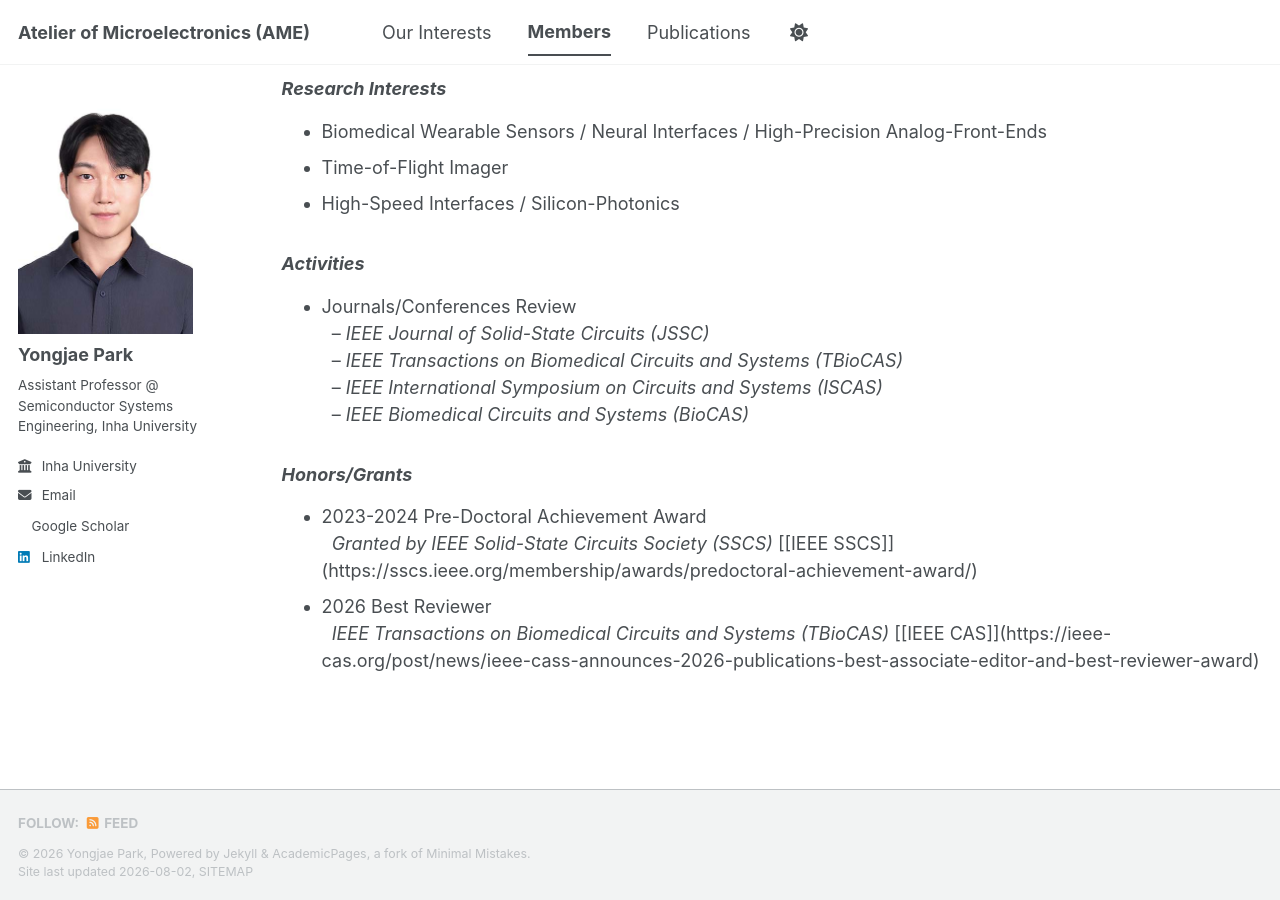
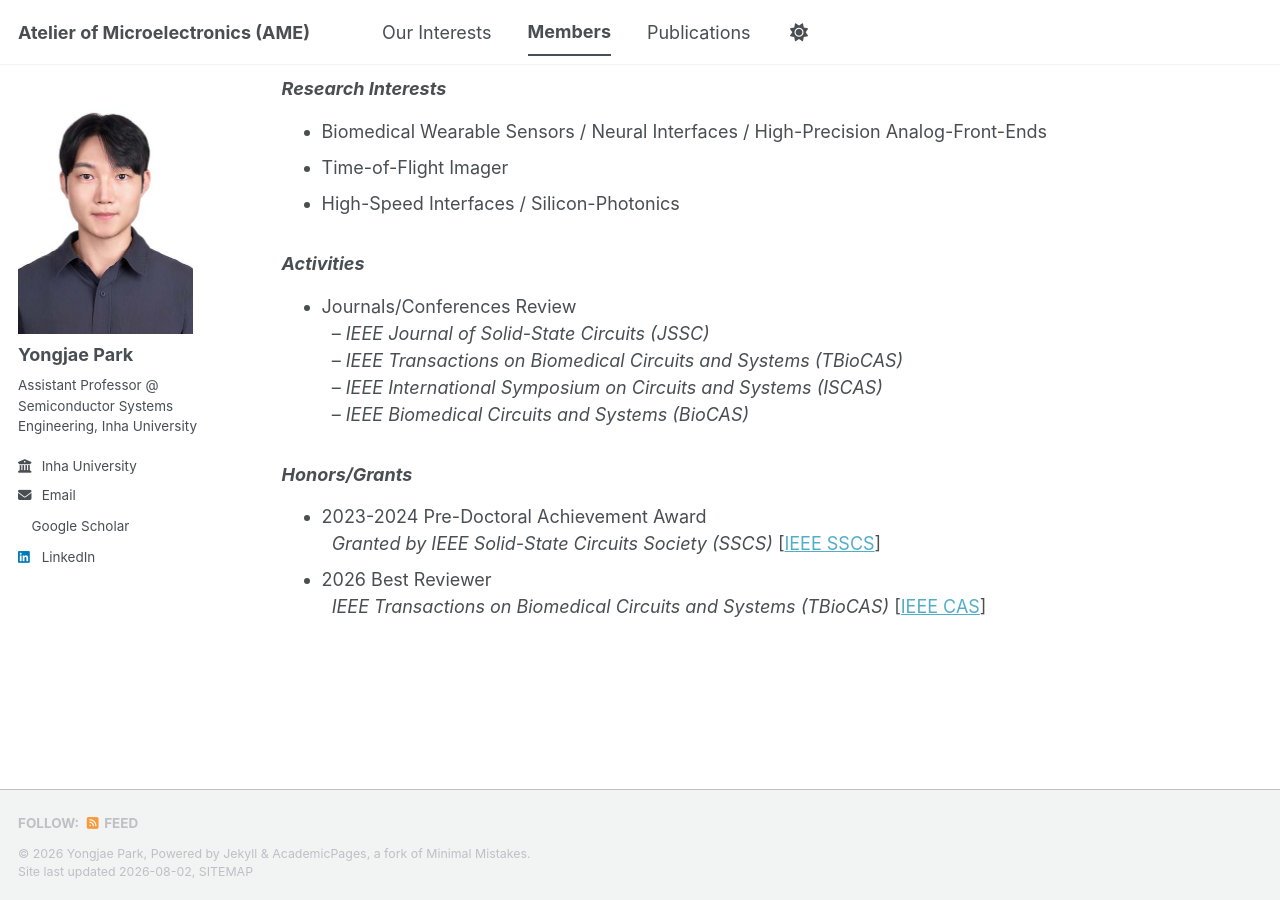
Before and after one commit to yong27park/AME.github.io, a Jekyll site: the page built from _pages/members.md, in a window 1280 px wide and 900 px high, scrolled down 797 px. Built offline with Jekyll 4.4.1, drawn with Linux system fonts in a browser that asks for light colours; a style sheet for code colours, icons or effects is not loaded; part of the change alters nothing that is shown.

Commit message:
Update members.md

```diff
--- a/_pages/members.md
+++ b/_pages/members.md
@@ -106,13 +106,13 @@ author_profile: true
 
   <h3><i>Honors/Grants</i></h3>
   <ul>
-  <li>2023-2024 Pre-Doctoral Achievement Award<br>
-      &nbsp;&nbsp;<i>Granted by IEEE Solid-State Circuits Society (SSCS)</i> [[IEEE SSCS]](https://sscs.ieee.org/membership/awards/predoctoral-achievement-award/)<br>
-  </li>
-  <li>2026 Best Reviewer<br>
-      &nbsp;&nbsp;<i>IEEE Transactions on Biomedical Circuits and Systems (TBioCAS)</i> [[IEEE CAS]](https://ieee-cas.org/post/news/ieee-cass-announces-2026-publications-best-associate-editor-and-best-reviewer-award)<br>
-  </li>
-</ul>
+    <li>2023-2024 Pre-Doctoral Achievement Award<br>
+      &nbsp;&nbsp;<i>Granted by IEEE Solid-State Circuits Society (SSCS)</i> [<a href="https://sscs.ieee.org/membership/awards/predoctoral-achievement-award/">IEEE SSCS</a>]<br>
+    </li>
+    <li>2026 Best Reviewer<br>
+      &nbsp;&nbsp;<i>IEEE Transactions on Biomedical Circuits and Systems (TBioCAS)</i> [<a href="https://ieee-cas.org/post/news/ieee-cass-announces-2026-publications-best-associate-editor-and-best-reviewer-award">IEEE CAS</a>]<br>
+    </li>
+  </ul>
 
 </div>
 </div>
```
